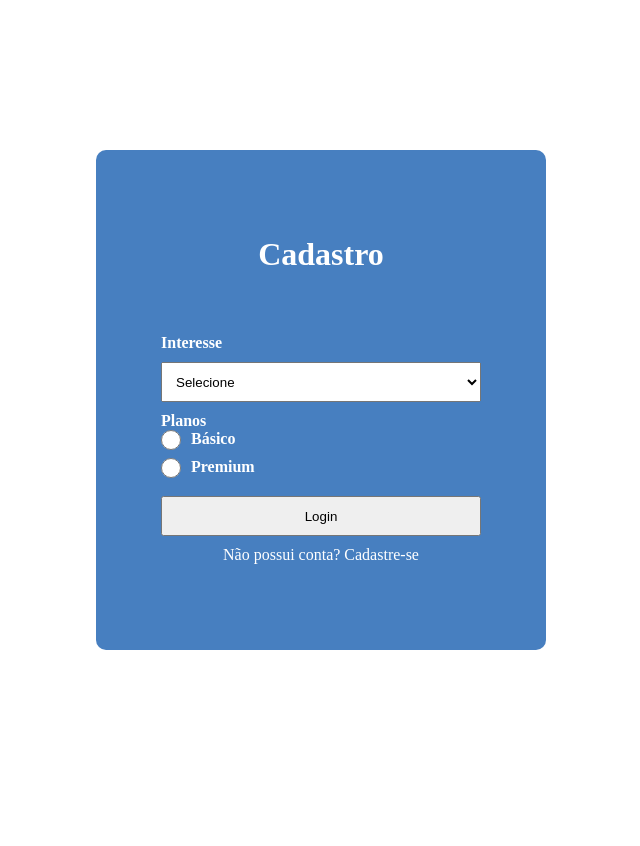
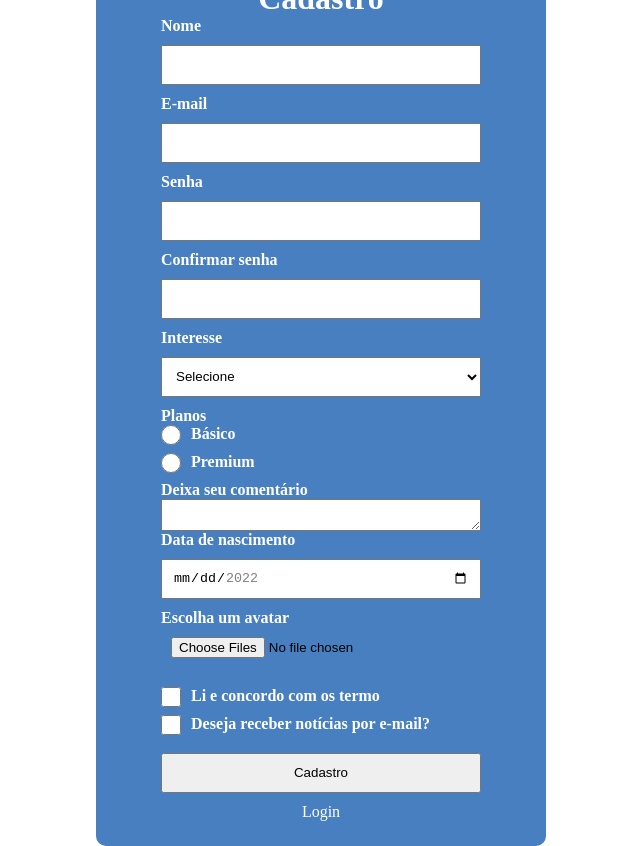
Before and after one commit to Gblasques/aula-formularios-css-19052022, a plain HTML site: page cadastro.html in a window 1280 px wide. Shown: the whole page, without its empty margins (319-959 px from the left). Before the commit the page ends 800 px from the top, so only its background shows below. Drawn offline with Linux system fonts and the light colour scheme.

Commit message:
Completando pagina de cadastro

```diff
--- a/CSS/styles.css
+++ b/CSS/styles.css
@@ -38,6 +38,8 @@
 }
 .container-input {
   width: 100%;
+  display: flex;
+  flex-direction: column;
 }
 #container-login form input,
 #container-signup form input {
@@ -76,14 +78,17 @@
   padding: 0 10px;
   margin: 10px 0;
 }
-  .container-radio {
+.container-radio,
+.container-checkbox {
   display: flex;
 }
-  #container-signup .container-radio label {
+#container-signup .container-radio label,
+#container-signup .container-checkbox label {
   padding: 0 10px;
   margin-bottom: 10px;
 }
-  #container-signup .container-radio input[type="radio"] {
+#container-signup .container-radio input[type="radio"],
+#container-signup .container-checkbox input[type="checkbox"] {
   width: 20px;
   height: 20px;
   padding: 0;
--- a/cadastro.html
+++ b/cadastro.html
@@ -4,16 +4,38 @@
     <meta charset="UTF-8" />
     <meta http-equiv="X-UA-Compatible" content="IE=edge" />
     <meta name="viewport" content="width=device-width, initial-scale=1.0" />
-    <title>Cadastro</title>
+    <title>E-cookie</title>
     <link rel="stylesheet" href="./css/styles.css" />
   </head>
   <body>
     <main>
       <section id="container-signup">
         <h2>Cadastro</h2>
-        <form action="/login" method="GET">
+        <form method="GET">
+          <div class="container-input">
+            <label for="name-id">Nome</label>
+            <input type="text" name="name" id="name-id" />
+          </div>
+          <div class="container-input">
+            <label for="email-id">E-mail</label>
+            <input type="email" name="email" id="email-id" />
+          </div>
+          <div class="container-input">
+            <label for="password-id">Senha</label>
+            <input type="password" name="password" id="password-id" />
+          </div>
+          <div class="container-input">
+            <label for="confirm-password-id">Confirmar senha</label>
+            <input
+              type="password"
+              name="confirmPassword"
+              id="confirm-password-id"
+            />
+          </div>
+
           <div class="container-input">
             <label for="interest">Interesse</label>
+            <!-- Colocando "multiple" permite selecionar varias options -->
             <select name="interest" id="interest">
               <option value="" selected>Selecione</option>
               <option value="chocolate">Chocolate</option>
@@ -31,9 +53,47 @@
               <label for="premium">Premium</label>
             </div>
           </div>
-
-          <input type="submit" value="Login" />
-          <a href="./cadastro.html">Não possui conta? Cadastre-se </a>
+          <div class="container-input">
+            <label for="comment-id">Deixa seu comentário</label>
+            <textarea name="comment" id="comment-id"></textarea>
+          </div>
+          <div class="container-input">
+            <label for="birthdate-id">Data de nascimento</label>
+            <input
+              type="date"
+              name="birthdate"
+              id="birthdate-id"
+              min="2022-02-01"
+              max="2022-04-05"
+            />
+          </div>
+          <div class="container-input">
+            <label for="avatar-id">Escolha um avatar</label>
+            <input
+              type="file"
+              name="avatar"
+              id="avatar-id"
+              accept=".png,.jpg,.jpeg,.pdf"
+              multiple
+            />
+          </div>
+          <div class="container-input">
+            <div class="container-checkbox">
+              <input type="checkbox" name="agree" id="agree-id" required />
+              <label for="agree-id">Li e concordo com os termo</label>
+            </div>
+            <div class="container-checkbox">
+              <input type="checkbox" name="newsletter" id="newsletter-id" />
+              <label for="newsletter-id"
+                >Deseja receber notícias por e-mail?</label
+              >
+            </div>
+          </div>
+          <!--
+          <button type="submit">Cadastro</button>
+          <button type="reset">Limpar campos</button> -->
+          <input type="submit" value="Cadastro" />
+          <a href="./">Login</a>
         </form>
       </section>
     </main>
```
Also changed, not shown: anotacoes.txt (added). Lines whose indentation alone changed are shown as unchanged.
